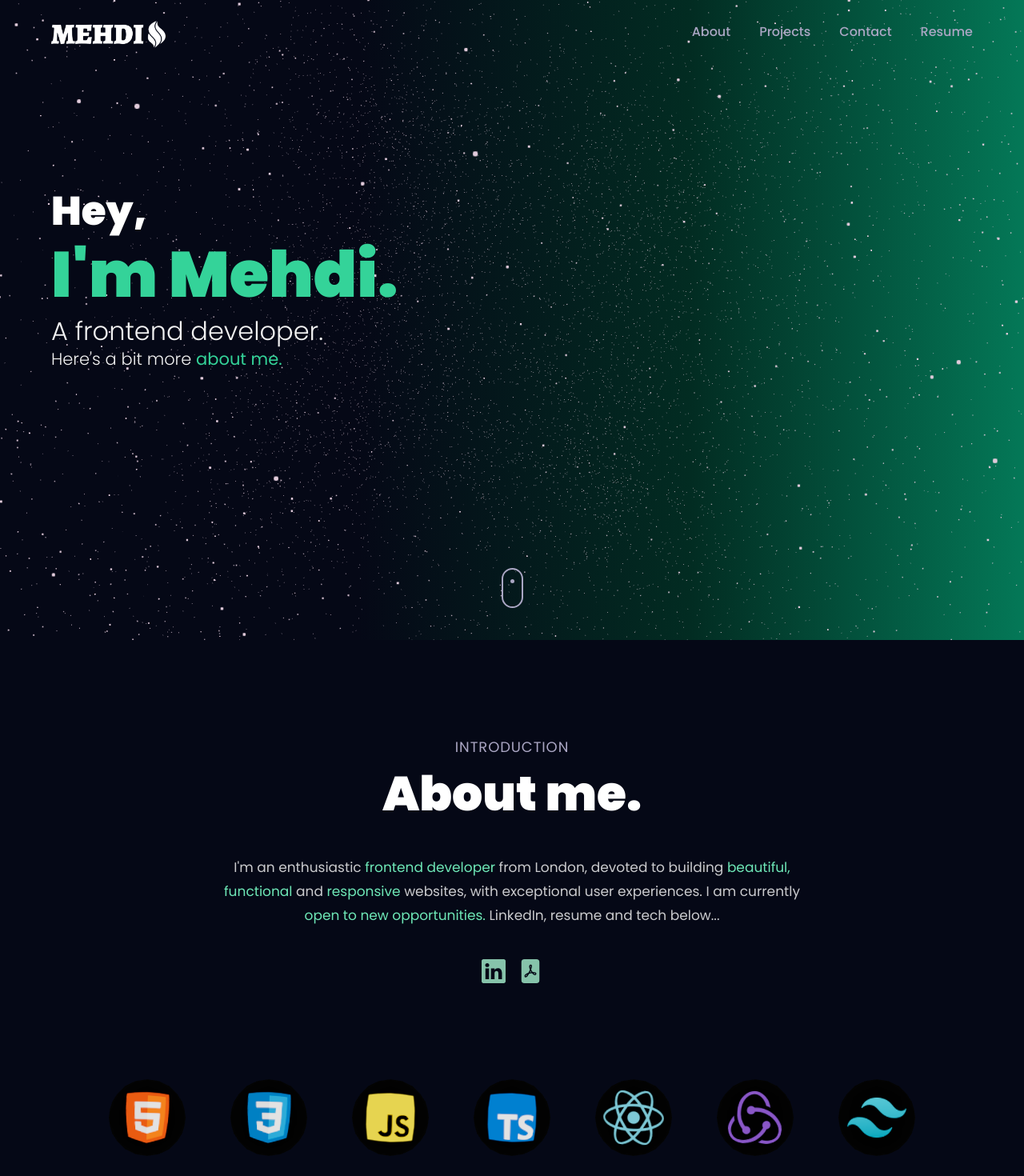
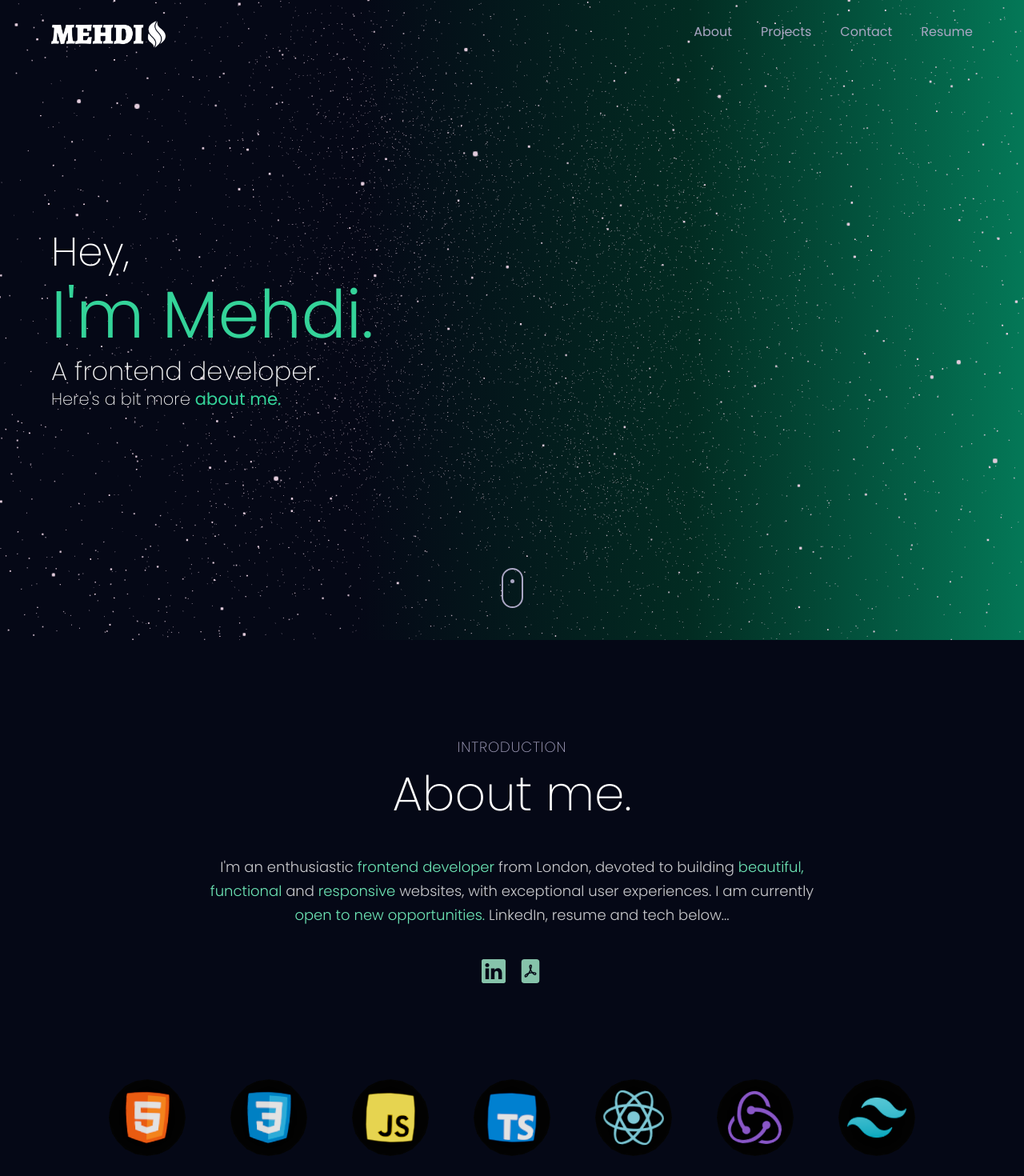
Before and after one commit to liveMehdi/MoMehdi-Portfolio, a React (Vite) app: page / in a window 1280 px wide. Shown: the top 1470 px of the page at 80% size. Built offline with nearby package versions, Linux system fonts and the light colour scheme.

Commit message:
fonts. scaling, positioning

```diff
--- a/src/components/About.jsx
+++ b/src/components/About.jsx
@@ -25,7 +25,7 @@ const About = () => {
         </motion.div>
         <motion.p
           variants={fadeIn("", "", 0.1, 1)}
-          className="mt-8 text-[#ffffffc9] text-[17px] text-center max-w-3xl leading-[30px] mx-auto"
+          className="mt-8 text-[#ffffffc9] text-[18px] text-center max-w-3xl leading-[30px] mx-auto font-light"
         >
           I'm an enthusiastic
           <span className="text-emerald-300"> frontend developer</span> from
--- a/src/components/Contact.jsx
+++ b/src/components/Contact.jsx
@@ -98,7 +98,7 @@ const Contact = ({ top }) => {
           className="mt-8 flex flex-col gap-8"
         >
           <label className="flex flex-col">
-            <span className="text-white font-medium mb-4">Your Name</span>
+            <span className="text-white font-normal mb-4">Your Name</span>
             <input
               type="text"
               name="name"
@@ -106,12 +106,12 @@ const Contact = ({ top }) => {
               onChange={handleChange}
               placeholder="What's your name?"
               className="bg-tertiary placeholder:text-secondary py-4 px-6
-              text-white rounded-lg outline-none font-medium focus:bg-[#221a4a]
+              text-white rounded-lg outline-none font-normal focus:bg-[#221a4a]
               transition duration-200 hover:bg-[#221a4a]"
             />
           </label>
           <label className="flex flex-col">
-            <span className="text-white font-medium mb-4">Your Email</span>
+            <span className="text-white font-normal mb-4">Your Email</span>
             <input
               type="email"
               name="email"
@@ -119,12 +119,12 @@ const Contact = ({ top }) => {
               onChange={handleChange}
               placeholder="What's your email?"
               className="bg-tertiary placeholder:text-secondary py-4 px-6
-              text-white rounded-lg outline-none border-none font-medium focus:bg-[#221a4a]
+              text-white rounded-lg outline-none border-none font-normal focus:bg-[#221a4a]
               transition duration-200 hover:bg-[#221a4a]"
             />
           </label>
           <label className="flex flex-col">
-            <span className="text-white font-medium mb-4">Your Message</span>
+            <span className="text-white font-normal mb-4">Your Message</span>
             <textarea
               rows={7}
               name="message"
@@ -132,14 +132,14 @@ const Contact = ({ top }) => {
               onChange={handleChange}
               placeholder="What do you want to say?"
               className="bg-tertiary placeholder:text-secondary py-4 px-6
-              text-white rounded-lg outline-none border-none font-medium focus:bg-[#221a4a]
+              text-white rounded-lg outline-none border-none font-normal focus:bg-[#221a4a]
               transition duration-200 hover:bg-[#221a4a]"
             />
           </label>
           <div className="flex space-x-4 xs:justify-between items-center ">
             <button
               type="submit"
-              className="w-fit bg-tertiary py-3 px-8 outline-none font-bold
+              className="w-fit bg-tertiary py-3 px-8 outline-none font-medium
             shadow-md shadow-primary text-white rounded-xl"
             >
               {loading ? "Sending..." : "Send"}
--- a/src/components/ContactButton.jsx
+++ b/src/components/ContactButton.jsx
@@ -28,7 +28,7 @@ function ContactButton() {
       </button> */}
 
       <button
-        className="relative inline-flex items-center justify-center px-6 py-3 overflow-hidden font-bold text-white rounded-md shadow-lg group
+        className="relative inline-flex items-center justify-center px-6 py-3 overflow-hidden font-normal text-white rounded-md shadow-lg group
         hover:shadow-emerald-700 transition duration-[250]
         "
         onClick={() => {
--- a/src/components/Footer.jsx
+++ b/src/components/Footer.jsx
@@ -18,7 +18,7 @@ function Footer() {
       >
         <img src={logo} alt="logo" className="h-10 pt-[6px]  object-contain hover:translate-y-[-4px] transition" />
       </Link>
-      <div className="flex space-x-4  xs:space-x-8 mt-12 flex-wrap gap-y-3 justify-center">
+      <div className="flex space-x-4  xs:space-x-8 mt-12 flex-wrap gap-y-3 justify-center font-light">
         <a href="https://www.linkedin.com/in/momehdi/" target="_blank" className="hoverUnderline">
           LinkedIn
         </a>
--- a/src/components/Hero.jsx
+++ b/src/components/Hero.jsx
@@ -14,11 +14,11 @@ const Hero = ({timeUp}) => {
     return (
       <section className="relative w-full h-screen mx-auto">
         <div
-          className={`${styles.paddingX} absolute inset-0 top-[200px] mx-auto flex max-w-7xl flex-row items-start justify-start`}
+          className={`${styles.paddingX} absolute inset-0 top-[250px] mx-auto flex max-w-7xl flex-row items-start justify-start`}
         > {timeUp && <div>
-            <h1 className={`${styles.heroHeadText} text-white` }>
+            <h1 className={`${styles.heroHeadText} text-white font-light` }>
               <span
-                className="text-[50px] leading-[2px]"
+                className="text-[50px] leading-[2px] font-extralight"
                 data-aos="fade-up"
                 data-aos-delay="600"
                 data-aos-duration="1000"
@@ -36,14 +36,14 @@ const Hero = ({timeUp}) => {
               </span>
             </h1>
             <div
-              className={`${styles.heroSubText} mt-2 text-white-100 font-light`}
+              className={`${styles.heroSubText} mt-2 text-white-100 font-extralight`}
               data-aos="fade-up"
               data-aos-delay="1000"
               data-aos-duration="1000"
             >
               A frontend developer.
               <div
-                className="text-[21px]"
+                className="text-[21px] "
                 data-aos="fade-up"
                 data-aos-delay="1200"
                 data-aos-duration="1000"
--- a/src/components/Navbar.jsx
+++ b/src/components/Navbar.jsx
@@ -55,12 +55,12 @@ const Navbar = () => {
               data-aos-duration="1000"
             />
           </Link>
-          <ul className="list-none hidden sm:flex flex-row gap-9">
+          <ul className="list-none hidden sm:flex flex-row gap-9 font-normal">
             <li
               key="about"
               className={`${
                 active === "About" ? "text-white" : "text-secondary"
-              } font-poppins font-medium cursor-pointer text-[16px]
+              } font-poppins  cursor-pointer text-[16px]
                    hover:text-white transition`}
               onClick={() => {
                 setActive("About");
@@ -76,7 +76,7 @@ const Navbar = () => {
               key="projects"
               className={`${
                 active === "Projects" ? "text-white" : "text-secondary"
-              } font-poppins font-medium cursor-pointer text-[16px]
+              } font-poppins  cursor-pointer text-[16px]
                    hover:text-white transition`}
               onClick={() => {
                 setActive("Projects");
@@ -92,7 +92,7 @@ const Navbar = () => {
               key="contact"
               className={`${
                 active === "Contact" ? "text-white" : "text-secondary"
-              } font-poppins font-medium cursor-pointer text-[16px]
+              } font-poppins  cursor-pointer text-[16px]
                    hover:text-white transition`}
               onClick={() => {
                 setActive("Contact");
@@ -109,7 +109,7 @@ const Navbar = () => {
             </li>
             <li
               className={`text-secondary
-                   font-poppins font-medium cursor-pointer text-[16px]
+                   font-poppins  cursor-pointer text-[16px]
                    hover:text-white transition`}
               onClick={() => {
                 window.open("/mehdi-resume.pdf");
--- a/src/components/Works.jsx
+++ b/src/components/Works.jsx
@@ -177,9 +177,9 @@ const ProjectCard = ({
            !downPress && "lg:hidden"
          }`}
         >
-          <div className=" lg:flex lg:justify-between items-center pb-[22px]">
+          <div className=" lg:flex lg:justify-between items-center pb-[22px] font-light">
             {" "}
-            <h3 className="pt-5 text-[30px] text-white font-bold mb-3 lg:mb-0">
+            <h3 className="pt-5 text-[30px] text-white  mb-3 lg:mb-0 font-normal">
               {name}
             </h3>
             <div className="flex gap-x-[10px] pb-[6px] right-2 top-2 flex-wrap gap-y-3 lg:gap-y-0">
@@ -193,7 +193,7 @@ const ProjectCard = ({
             </div>
           </div>
 
-          <div className="lg:pr-16 lg:text-[17px] text-gray-200">
+          <div className="lg:pr-16 lg:text-[17px] text-gray-200 font-light">
             <div>{description}</div>
           </div>
           <div className="mt-4 flex flex-wrap gap-2"></div>
--- a/src/styles.js
+++ b/src/styles.js
@@ -4,14 +4,14 @@ const styles = {
     padding: "sm:px-16 px-6 sm:py-24 py-10",
 
     heroHeadText:
-      "font-black text-white lg:text-[80px] sm:text-[60px] xs:text-[50px] text-[40px] lg:leading-[90px] mt-2",
+      "font-black text-white lg:text-[83px] sm:text-[60px] xs:text-[50px] text-[40px] lg:leading-[90px] mt-2",
     heroSubText:
       "text-[#dfd9ff] font-extralight lg:text-[32px] sm:text-[26px] xs:text-[20px] text-[16px] lg:leading-[35px]",
 
     sectionHeadText:
-      "text-white font-black md:text-[60px] sm:text-[50px] xs:text-[40px] text-[30px]",
+      "text-white font-black md:text-[60px] sm:text-[50px] xs:text-[40px] text-[30px] font-extralight",
     sectionSubText:
-      "sm:text-[18px] text-[14px] text-secondary uppercase tracking-wider",
+      "sm:text-[18px] text-[14px] text-secondary uppercase tracking-wider font-extralight",
   };
 
   export { styles };
```
